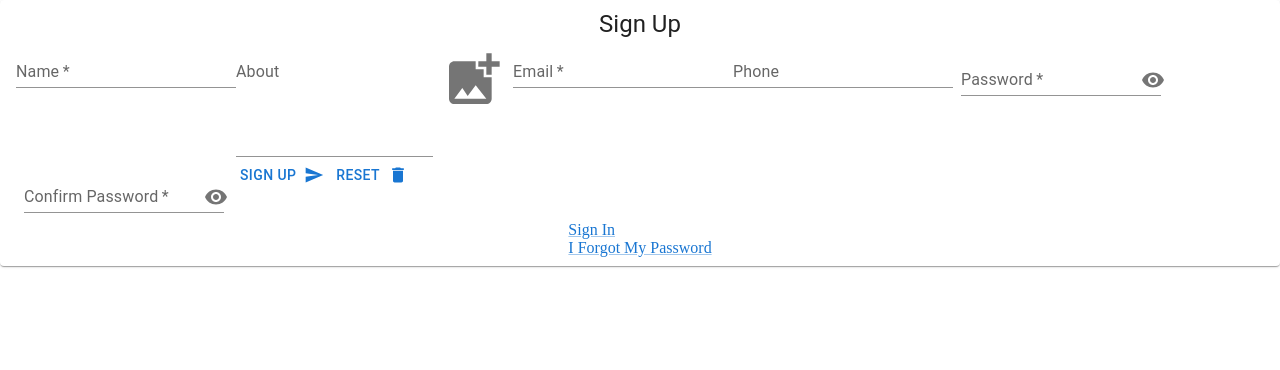
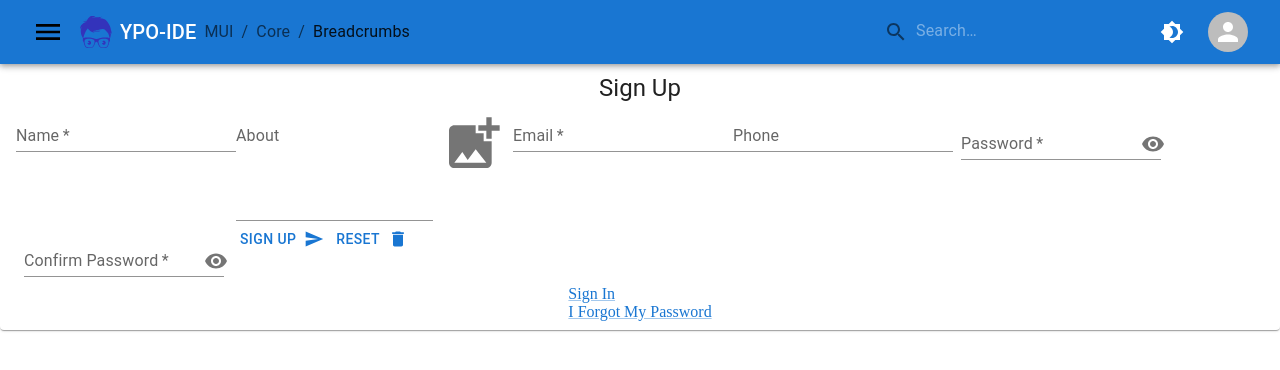
Before and after one commit to orlinzer/ypo-ide, a Next.js app: page /sign_up in a window 1280 px wide. Shown: the top 370 px of the page. Built offline with nearby package versions, Linux system fonts and the light colour scheme.

Commit message:
make sign_up using layout

```diff
--- a/pages/sign_up.tsx
+++ b/pages/sign_up.tsx
@@ -2,6 +2,7 @@ import { AddPhotoAlternate, Delete, Send, Visibility, VisibilityOff } from "@mui
 import { Box, Button, FormControl, IconButton, Input, InputAdornment, InputLabel, Link, Paper, TextField, Typography } from "@mui/material";
 import Head from "next/head";
 import { useState } from "react";
+import Layout from "../components/Layout/Layout";
 
 export default function SignUpPage() {
 
@@ -45,14 +46,15 @@ export default function SignUpPage() {
   };
 
   return (
-    <div>
-      <Head>
-        <title>YPO IDE</title>
-        <meta name="description" content="Generated by create next app" />
-        <link rel="icon" href="/logo.svg" type="image/svg+xml" />
-      </Head>
+    // <div>
+    //   <Head>
+    //     <title>YPO IDE</title>
+    //     <meta name="description" content="Generated by create next app" />
+    //     <link rel="icon" href="/logo.svg" type="image/svg+xml" />
+    //   </Head>
 
-      <main>
+    //   <main>
+    <Layout>
       <Paper sx={{
         padding: '0.5em 1em',
 
@@ -243,7 +245,8 @@ export default function SignUpPage() {
           <Link href='#'>I Forgot My Password</Link>
         </Box>
       </Paper>
-      </main>
-    </div>
+    </Layout >
+    //   </main>
+    // </div>
   )
 }
```
Lines whose indentation alone changed are shown as unchanged.
